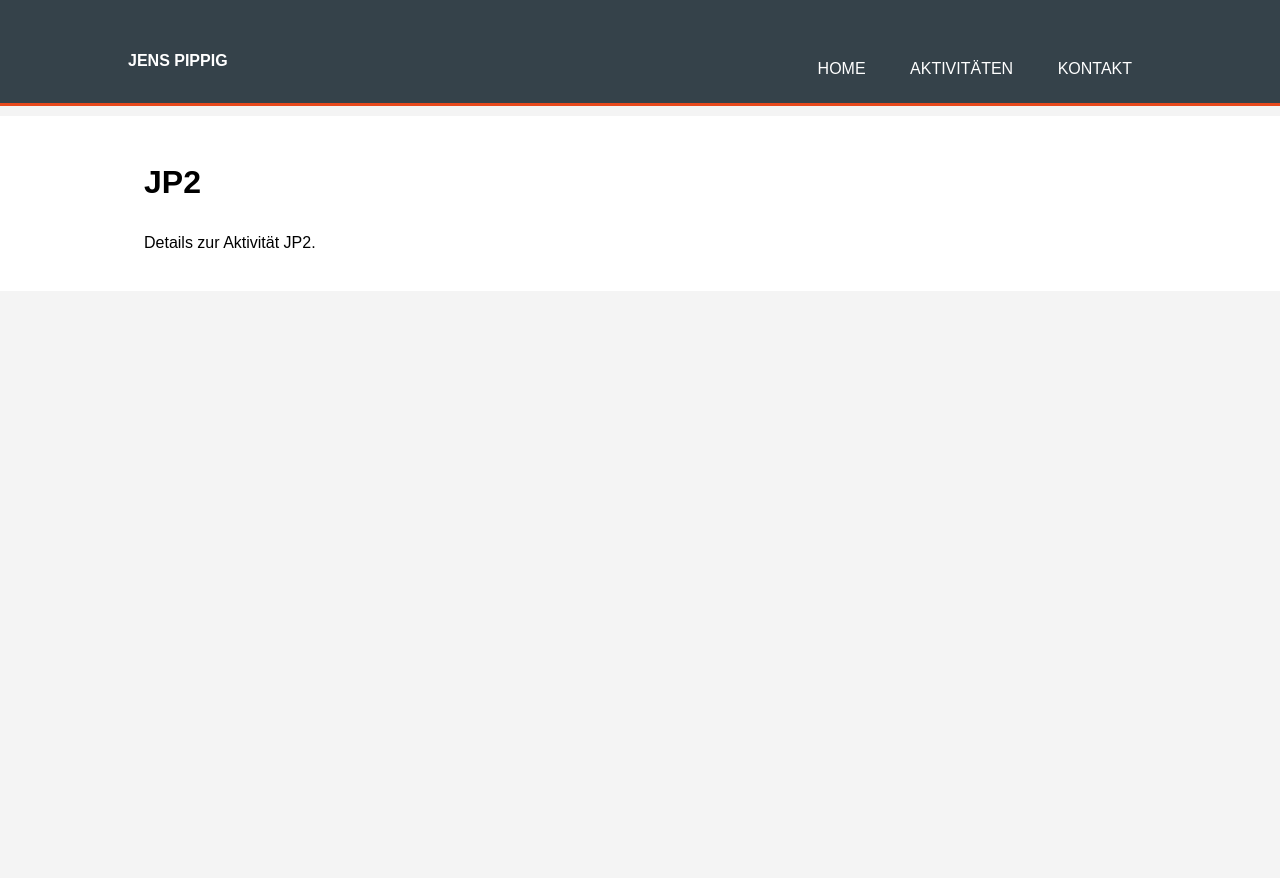
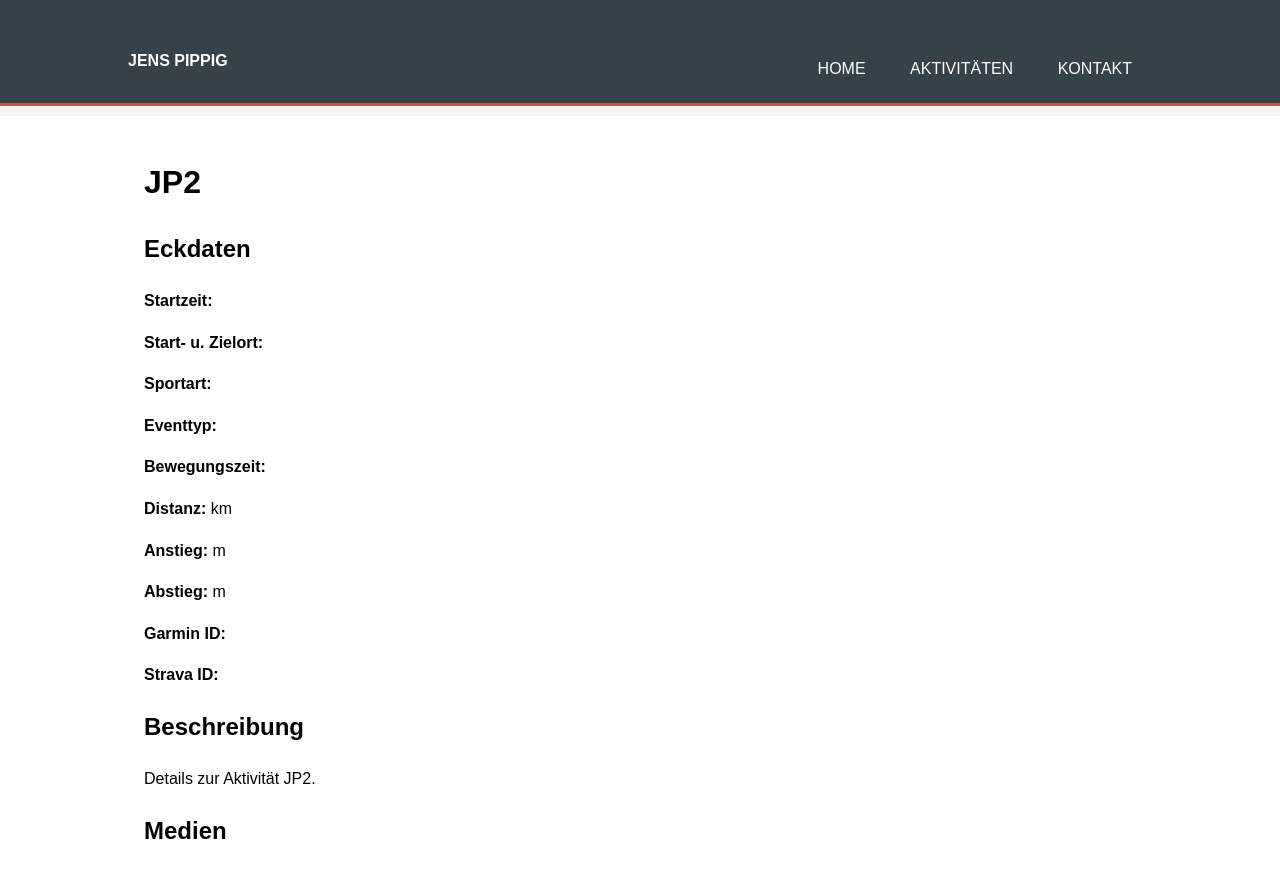
Before and after one commit to jenspippig/blog, a Jekyll site: the page docs/jp2/index.html, which Jekyll copies as it is, in a window 1280 px wide. Shown: the top 878 px of the page. Built offline with Jekyll 4.4.1, drawn with Linux system fonts in a browser that asks for light colours.

Commit message:
Add new layout

```diff
--- a/docs/feed.xml
+++ b/docs/feed.xml
@@ -1 +1 @@
-<?xml version="1.0" encoding="utf-8"?><feed xmlns="http://www.w3.org/2005/Atom" ><generator uri="https://jekyllrb.com/" version="4.3.3">Jekyll</generator><link href="https://jenspippig.github.io/blog/feed.xml" rel="self" type="application/atom+xml" /><link href="https://jenspippig.github.io/blog/" rel="alternate" type="text/html" /><updated>2024-07-17T22:12:58+02:00</updated><id>https://jenspippig.github.io/blog/feed.xml</id><title type="html">Jens Pippig</title><subtitle>Ich bin ein leidenschaftlicher Mountainbike-Alpinist, Splitboarder und Abenteurer, der mit seiner Freundin im Van lebt. Auf meiner Seite bekommst du einen umfangreichen Einblick meiner Touren.</subtitle></feed>
+<?xml version="1.0" encoding="utf-8"?><feed xmlns="http://www.w3.org/2005/Atom" ><generator uri="https://jekyllrb.com/" version="4.3.3">Jekyll</generator><link href="https://jenspippig.github.io/blog/feed.xml" rel="self" type="application/atom+xml" /><link href="https://jenspippig.github.io/blog/" rel="alternate" type="text/html" /><updated>2024-07-17T23:39:56+02:00</updated><id>https://jenspippig.github.io/blog/feed.xml</id><title type="html">Jens Pippig</title><subtitle>Ich bin ein leidenschaftlicher Mountainbike-Alpinist, Splitboarder und Abenteurer, der mit seiner Freundin im Van lebt. Auf meiner Seite bekommst du einen umfangreichen Einblick meiner Touren.</subtitle></feed>
--- a/docs/jp2/index.html
+++ b/docs/jp2/index.html
@@ -24,18 +24,36 @@
             <div class="activity">
     <h1>JP2</h1>
 
-    <p>Details zur Aktivität JP2.</p>
+    <div class="activity-info">
+        <h2>Eckdaten</h2>
+        <p><strong>Startzeit:</strong> </p>
+
+
+            <p><strong>Start- u. Zielort:</strong> </p>
+
+
+        <p><strong>Sportart:</strong> </p>
+        <p><strong>Eventtyp:</strong> </p>
+        <p><strong>Bewegungszeit:</strong> </p>
+        <p><strong>Distanz:</strong>  km</p>
+        <p><strong>Anstieg:</strong>  m</p>
+        <p><strong>Abstieg:</strong>  m</p>
+        <p><strong>Garmin ID:</strong> </p>
+        <p><strong>Strava ID:</strong> </p>
+    </div>
+
+    <div class="activity-description">
+        <h2>Beschreibung</h2>
+        <p>Details zur Aktivität JP2.</p>
+
+    </div>
+
+    <div class="activity-media">
+        <h2>Medien</h2>
+
+    </div>
 
 </div>
-
-<style>
-    .title-image img {
-        width: 100%;
-        height: auto;
-        aspect-ratio: 3 / 2;
-        object-fit: cover;
-    }
-</style>
 
         </div>
     </main>
```
Also changed, not shown: _layouts/activity.html (+48 -15 lines), docs/jp1/index.html (+50 -15 lines), docs/jp3/index.html (+28 -10 lines), jp1.md (+26 -5 lines).
